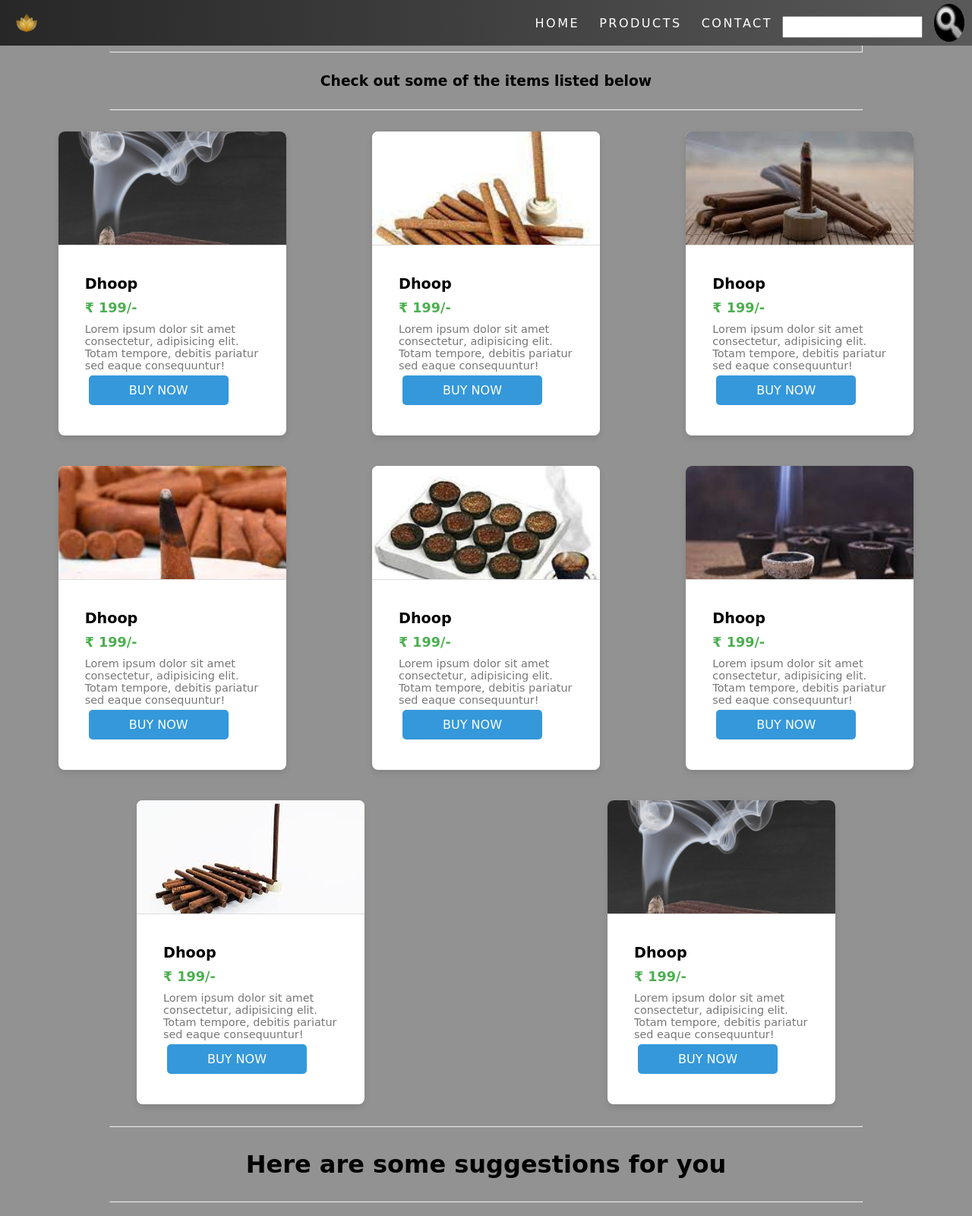
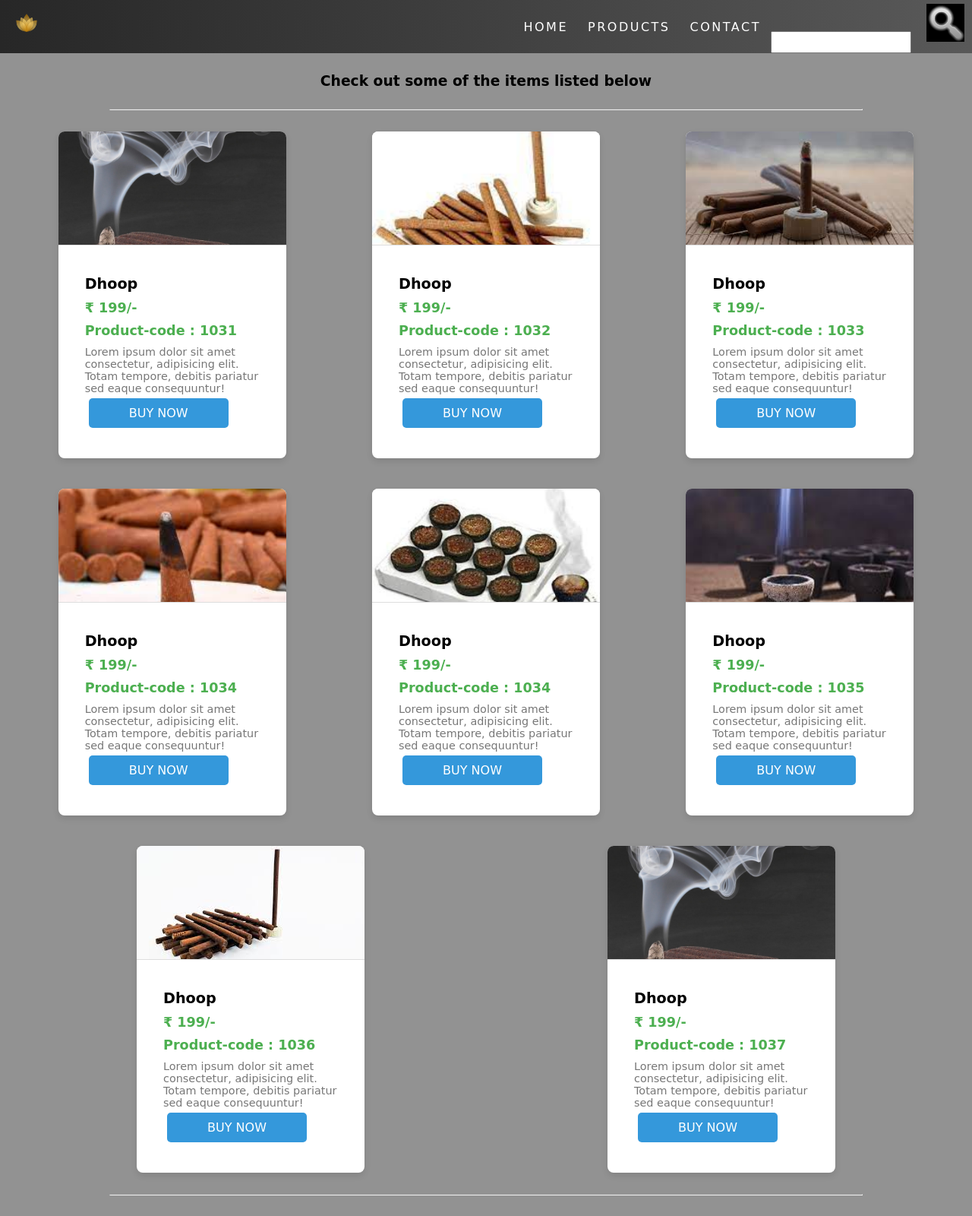
Before and after one commit to CS-coders/Dhoop-, a plain HTML site: page index.html in a window 1280 px wide. Shown: the top 1600 px of the page at 76% size. Drawn offline with Linux system fonts and the light colour scheme.

Commit message:
Update index.html

```diff
--- a/index.html
+++ b/index.html
@@ -1,5 +1,6 @@
 <!DOCTYPE html>
 <html lang="en">
+
 <head>
     <meta charset="UTF-8">
     <meta name="viewport" content="width=device-width, initial-scale=1.0">
@@ -7,6 +8,7 @@
     <link rel="shortcut icon" href="img/1-incense-stick.jpg" type="image/x-icon">
     <link rel="stylesheet" href="style.css">
 </head>
+
 <body>
 
 
@@ -15,12 +17,14 @@
         <div id="navbar">
             <img src="/img/logo.png">
             <ul>
-      <li><a href="#https://chandreshsharma1007.github.io/Sungandha-/">HOME</a></li>
+                <li><a href="https://chandreshsharma1007.github.io/Sungandha-/">HOME</a></li>
 
                 <li><a href="#Product">PRODUCTS</a></li>
                 <li><a href="#Contact">CONTACT</a></li>
-      <input type="text" placeholder="Search" id="search-box" class="sb-txt">
-      <img src="img/search.png" alt="" id="sb-btn" class="sb-txt" onclick="search()">
+                <div id="search-container">
+                    <input type="text" id="search-box" placeholder="Search...">
+                    <img src="img/search.png" alt="Search Icon" id="search-icon" onclick="searchAndRedirect()">
+                </div>
             </ul>
             <div class="burger">
                 <div class="line1"></div>
@@ -43,7 +47,9 @@
                 <div class="P-card-content">
                     <div class="P-card-title">Dhoop</div>
                     <div class="P-card-price">&#x20B9 199/-</div>
-            <div class="P-card-description">Lorem ipsum dolor sit amet consectetur, adipisicing elit. Totam tempore, debitis pariatur sed eaque consequuntur!</div>
+                    <div class="P-card-price">Product-code : 1031</div>
+                    <div class="P-card-description">Lorem ipsum dolor sit amet consectetur, adipisicing elit. Totam
+                        tempore, debitis pariatur sed eaque consequuntur!</div>
                     <a href="#" class="P-card-button">BUY NOW</a>
                 </div>
             </div>
@@ -53,7 +59,9 @@
                 <div class="P-card-content">
                     <div class="P-card-title">Dhoop</div>
                     <div class="P-card-price">&#x20B9 199/-</div>
-            <div class="P-card-description">Lorem ipsum dolor sit amet consectetur, adipisicing elit. Totam tempore, debitis pariatur sed eaque consequuntur!</div>
+                    <div class="P-card-price">Product-code : 1032</div>
+                    <div class="P-card-description">Lorem ipsum dolor sit amet consectetur, adipisicing elit. Totam
+                        tempore, debitis pariatur sed eaque consequuntur!</div>
                     <a href="#" class="P-card-button">BUY NOW</a>
                 </div>
             </div>
@@ -63,7 +71,9 @@
                 <div class="P-card-content">
                     <div class="P-card-title">Dhoop</div>
                     <div class="P-card-price">&#x20B9 199/-</div>
-            <div class="P-card-description">Lorem ipsum dolor sit amet consectetur, adipisicing elit. Totam tempore, debitis pariatur sed eaque consequuntur!</div>
+                    <div class="P-card-price">Product-code : 1033</div>
+                    <div class="P-card-description">Lorem ipsum dolor sit amet consectetur, adipisicing elit. Totam
+                        tempore, debitis pariatur sed eaque consequuntur!</div>
                     <a href="#" class="P-card-button">BUY NOW</a>
                 </div>
             </div>
@@ -73,7 +83,9 @@
                 <div class="P-card-content">
                     <div class="P-card-title">Dhoop</div>
                     <div class="P-card-price">&#x20B9 199/-</div>
-            <div class="P-card-description">Lorem ipsum dolor sit amet consectetur, adipisicing elit. Totam tempore, debitis pariatur sed eaque consequuntur!</div>
+                    <div class="P-card-price">Product-code : 1034</div>
+                    <div class="P-card-description">Lorem ipsum dolor sit amet consectetur, adipisicing elit. Totam
+                        tempore, debitis pariatur sed eaque consequuntur!</div>
                     <a href="#" class="P-card-button">BUY NOW</a>
                 </div>
             </div>
@@ -83,7 +95,9 @@
                 <div class="P-card-content">
                     <div class="P-card-title">Dhoop</div>
                     <div class="P-card-price">&#x20B9 199/-</div>
-            <div class="P-card-description">Lorem ipsum dolor sit amet consectetur, adipisicing elit. Totam tempore, debitis pariatur sed eaque consequuntur!</div>
+                    <div class="P-card-price">Product-code : 1034</div>
+                    <div class="P-card-description">Lorem ipsum dolor sit amet consectetur, adipisicing elit. Totam
+                        tempore, debitis pariatur sed eaque consequuntur!</div>
                     <a href="#" class="P-card-button">BUY NOW</a>
                 </div>
             </div>
@@ -93,7 +107,9 @@
                 <div class="P-card-content">
                     <div class="P-card-title">Dhoop</div>
                     <div class="P-card-price">&#x20B9 199/-</div>
-            <div class="P-card-description">Lorem ipsum dolor sit amet consectetur, adipisicing elit. Totam tempore, debitis pariatur sed eaque consequuntur!</div>
+                    <div class="P-card-price">Product-code : 1035</div>
+                    <div class="P-card-description">Lorem ipsum dolor sit amet consectetur, adipisicing elit. Totam
+                        tempore, debitis pariatur sed eaque consequuntur!</div>
                     <a href="#" class="P-card-button">BUY NOW</a>
                 </div>
             </div>
@@ -104,7 +120,9 @@
                 <div class="P-card-content">
                     <div class="P-card-title">Dhoop</div>
                     <div class="P-card-price">&#x20B9 199/-</div>
-            <div class="P-card-description">Lorem ipsum dolor sit amet consectetur, adipisicing elit. Totam tempore, debitis pariatur sed eaque consequuntur!</div>
+                    <div class="P-card-price">Product-code : 1036</div>
+                    <div class="P-card-description">Lorem ipsum dolor sit amet consectetur, adipisicing elit. Totam
+                        tempore, debitis pariatur sed eaque consequuntur!</div>
                     <a href="#" class="P-card-button">BUY NOW</a>
                 </div>
             </div>
@@ -115,7 +133,9 @@
                 <div class="P-card-content">
                     <div class="P-card-title">Dhoop</div>
                     <div class="P-card-price">&#x20B9 199/-</div>
-         <div class="P-card-description">Lorem ipsum dolor sit amet consectetur, adipisicing elit. Totam tempore, debitis pariatur sed eaque consequuntur!</div>
+                    <div class="P-card-price">Product-code : 1037</div>
+                    <div class="P-card-description">Lorem ipsum dolor sit amet consectetur, adipisicing elit. Totam
+                        tempore, debitis pariatur sed eaque consequuntur!</div>
                     <a href="#" class="P-card-button">BUY NOW</a>
                 </div>
             </div>
@@ -128,7 +148,8 @@
                 <div class="P-card-content">
                     <div class="P-card-title">Agarbatti</div>
                     <div class="P-card-price">&#x20B9 149\-</div>
-         <div class="P-card-description">Lorem ipsum dolor sit amet consectetur adipisicing elit. Quidem omnis cupiditate qui temporibus, a consequuntur?</div>
+                    <div class="P-card-description">Lorem ipsum dolor sit amet consectetur adipisicing elit. Quidem
+                        omnis cupiditate qui temporibus, a consequuntur?</div>
                     <a href="https://chandreshsharma1007.github.io/agarbati/" class="P-card-button">Check out more</a>
                 </div>
             </div>
@@ -138,8 +159,9 @@
                 <div class="P-card-content">
                     <div class="P-card-title">Perfume</div>
                     <div class="P-card-price">&#x20B9 999/-</div>
-         <div class="P-card-description">Lorem ipsum dolor sit amet consectetur, adipisicing elit. Dolorem sed consequuntur voluptates. Nostrum, sint dolorum!</div>
-         <a  href="https://chandreshsharma1007.github.io/perfume-/" class="P-card-button">Check out more</a>
+                    <div class="P-card-description">Lorem ipsum dolor sit amet consectetur, adipisicing elit. Dolorem
+                        sed consequuntur voluptates. Nostrum, sint dolorum!</div>
+                    <a href="https://chandreshsharma1007.github.io/perfume-/"  class="P-card-button">Check out more</a>
                 </div>
             </div>
 
@@ -167,4 +189,5 @@
     <!-- javascript -->
     <script src="main.js"></script>
 </body>
+
 </html>
```
Lines whose indentation alone changed are shown as unchanged.
